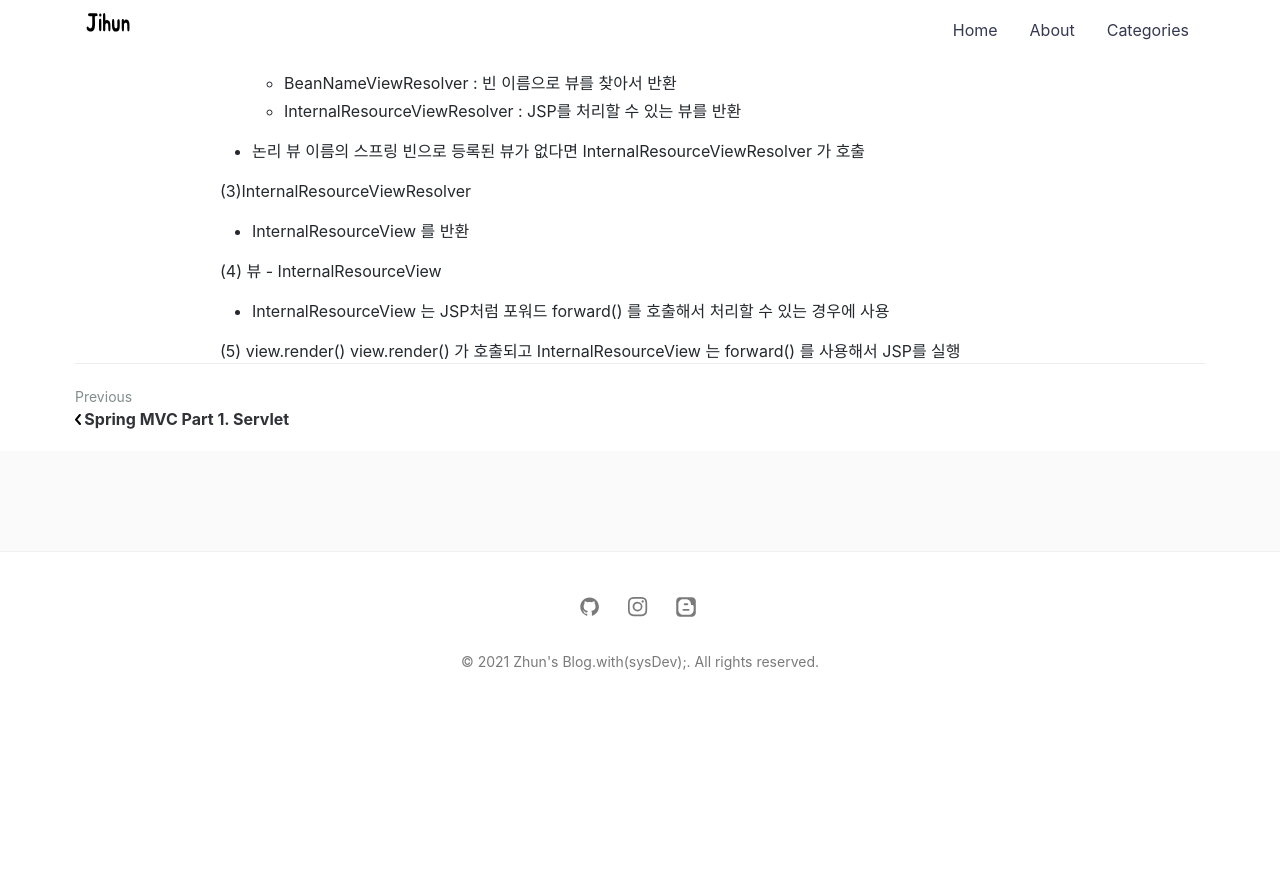
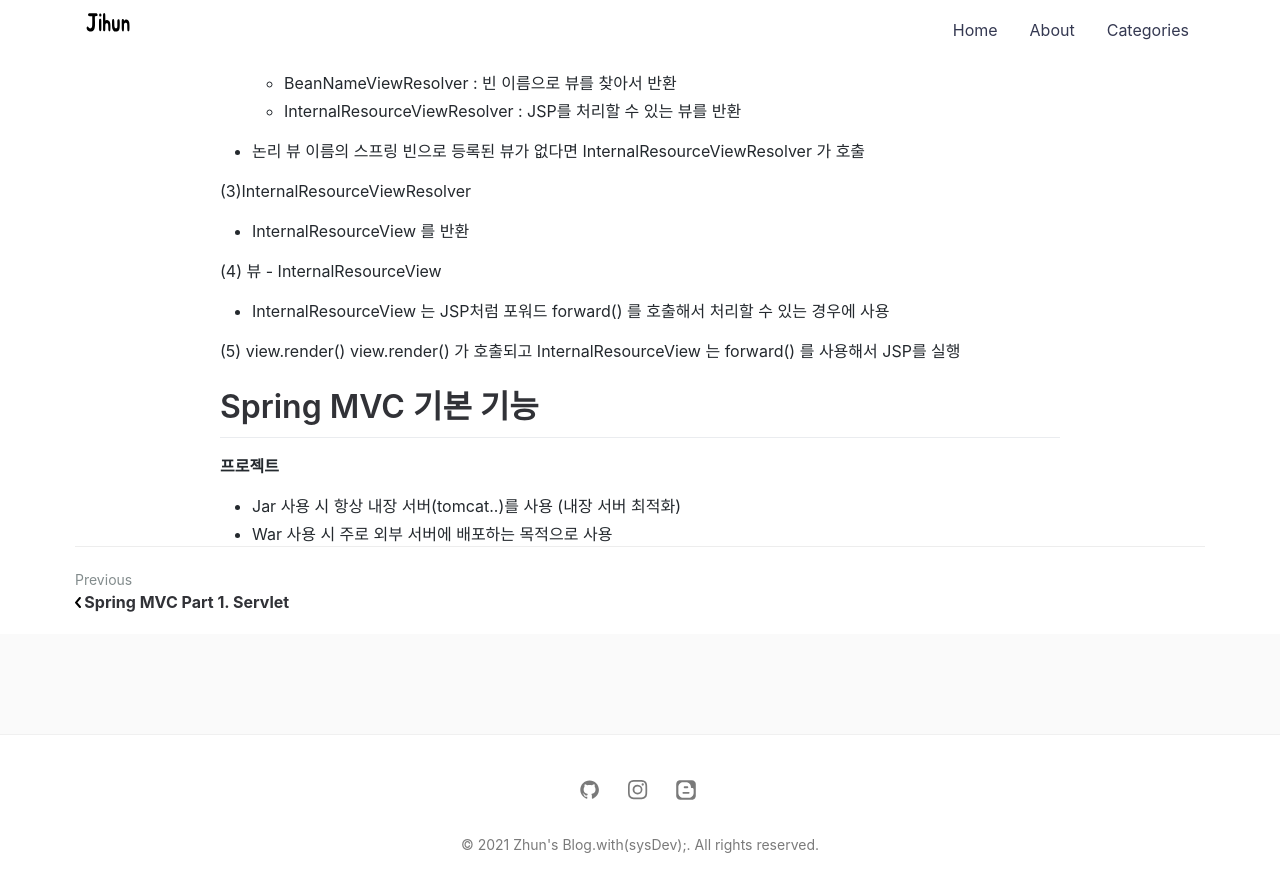
Before and after one commit to jihunparkme/jihunparkme.github.io, a Jekyll site: the page built from _posts/2021-08-16-Spring-MVC-Part1-MVC.md, in a window 1280 px wide and 900 px high, scrolled down 2759 px. Shown: the top 892 px of the window. Built offline with Jekyll 4.4.1, drawn with Linux system fonts in a browser that asks for light colours; comment, search, counter and statistics services are not loaded; before the commit the page ends 3476 px from its top, so only the background shows below that.

Commit message:
spring mvc 기본 기능

```diff
--- a/_posts/2021-08-16-Spring-MVC-Part1-MVC.md
+++ b/_posts/2021-08-16-Spring-MVC-Part1-MVC.md
@@ -102,3 +102,10 @@ featured-img: spring_mvc
 
 (5) view.render()
 view.render() 가 호출되고 InternalResourceView 는 forward() 를 사용해서 JSP를 실행
+
+# Spring MVC 기본 기능
+
+**프로젝트**
+
+- Jar 사용 시 항상 내장 서버(tomcat..)를 사용 (내장 서버 최적화)
+- War 사용 시 주로 외부 서버에 배포하는 목적으로 사용
```
